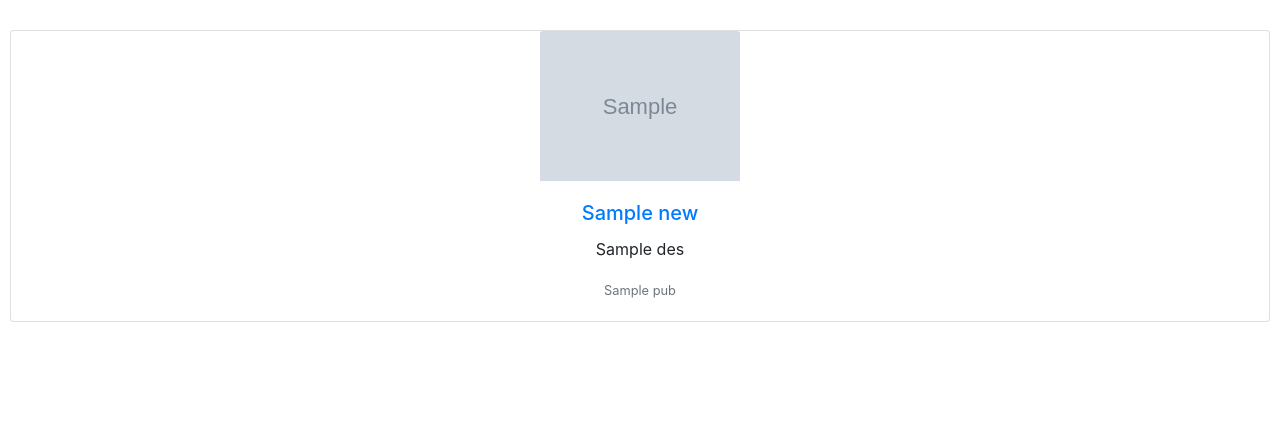
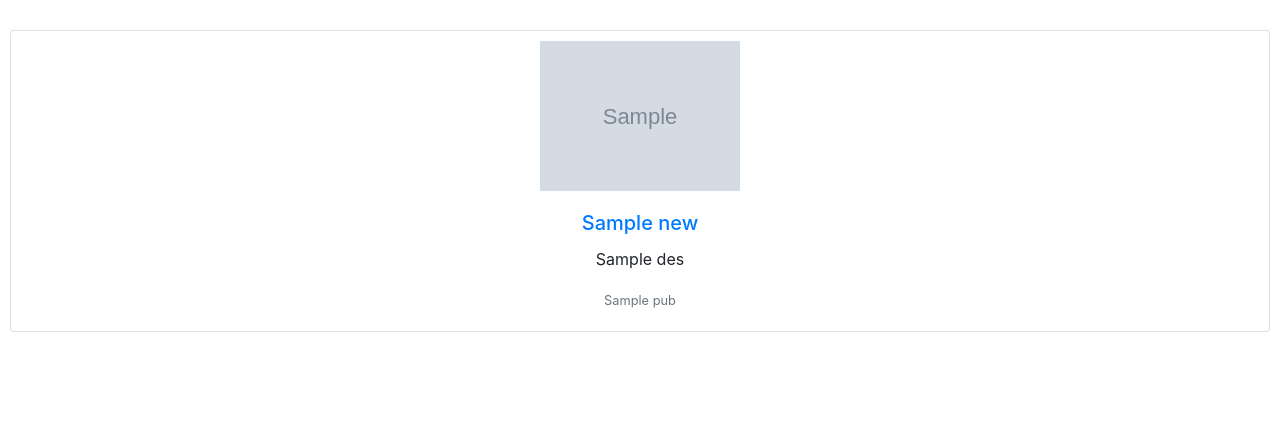
Before and after one commit to amanjha18/google_news, a Django app: template News/Newsapp/templates/index.html in a window 1280 px wide. Shown: the part 95-526 px from the top of the page. Run offline with Django 3.2, Linux system fonts and the light colour scheme; the template is opened without the code that fills it: most values are stand-ins (such as "Sample title", 1, 10 or a date in 2020); grey boxes marked "Sample" are stand-in pictures; some libraries are stand-ins or nearby versions.

Commit message:
image padding

```diff
--- a/News/Newsapp/templates/index.html
+++ b/News/Newsapp/templates/index.html
@@ -133,7 +133,7 @@
     <div class="card-columns text-align center" style=" padding-top:20px; padding: 20px; padding-right: 10px; padding-left: 10px;   display: flex; align-items: center" >
 
     <div class="card text-center">
-        <a href="{{url}}" target="blank"><img src="{{ img }}" class="card-img-top" alt="image" style="width: 200px;"> </a>
+        <a href="{{url}}" target="blank"><img src="{{ img }}" class="card-img-top" alt="image" style="width: 200px; padding-top: 10px;"> </a>
         <div class="card-body">
             <h5 class="card-title"><a href="{{url}}">{{new}}</a></h5>
             <p class="card-text">{{des}}</p>
```
